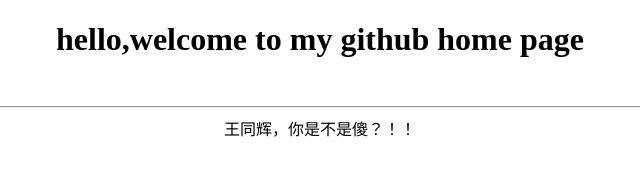
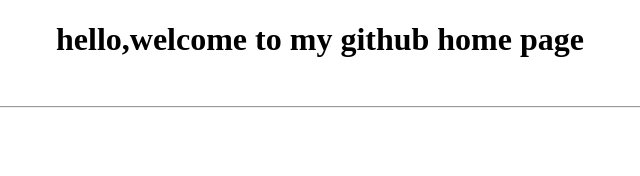
Before and after one commit to uuom/uuom.github.io, a plain HTML site: page index.html in a window 1280 px wide. Shown: the whole page, without its empty margins (320-960 px from the left). Drawn offline with Linux system fonts and the light colour scheme.

Commit message:
Update index.html

```diff
--- a/index.html
+++ b/index.html
@@ -10,7 +10,7 @@
     <hr/>
 
     <div align="center">
-        王同辉，你是不是傻？！！
+
     </div>
 </body>
 </html>
```
